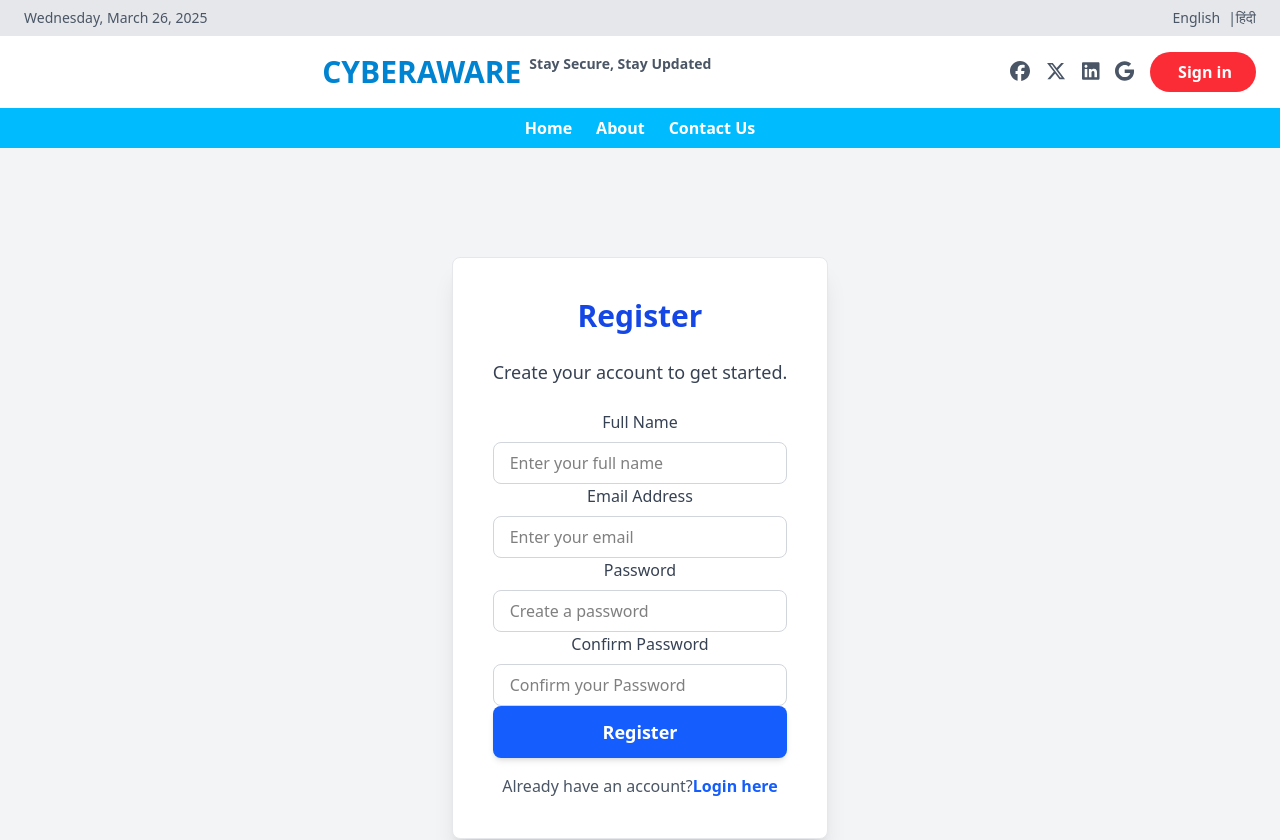
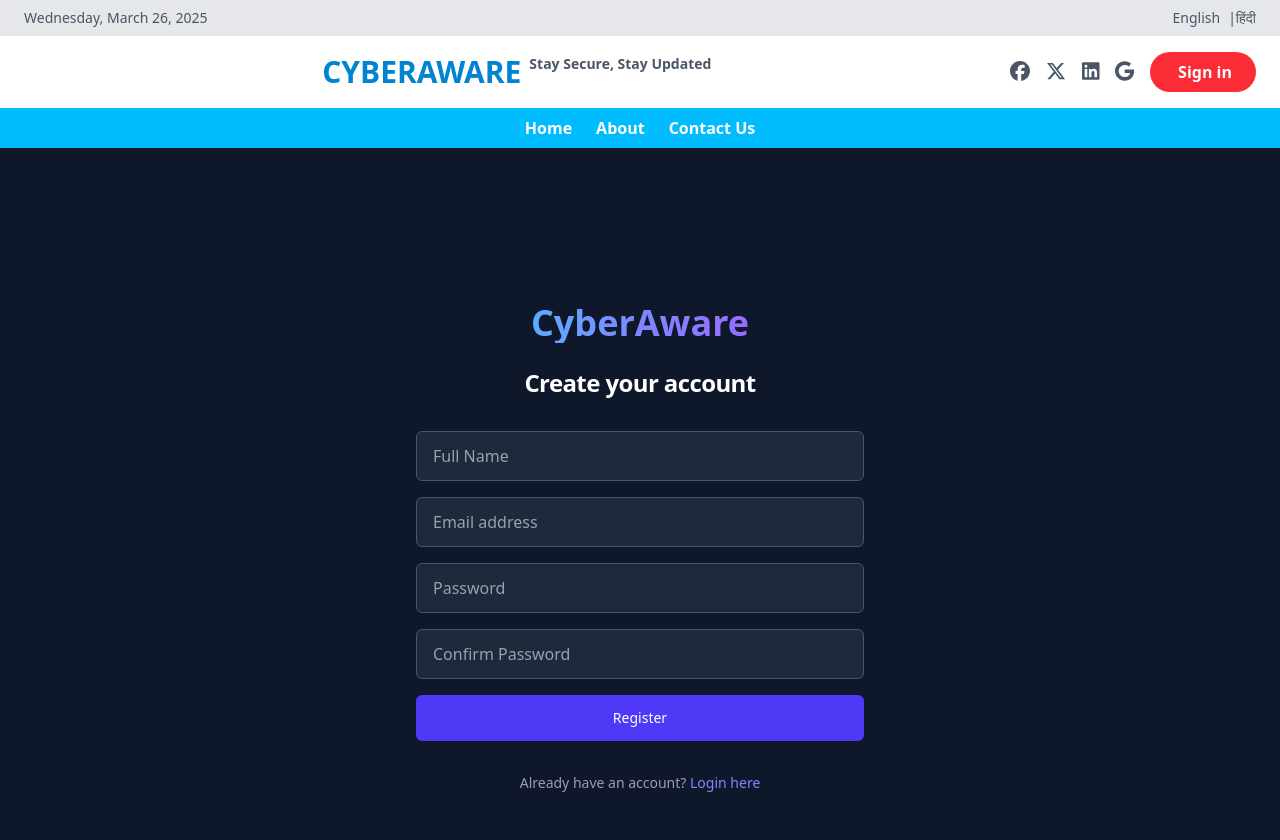
Before and after one commit to amankhan2005/CyberAware, a Next.js app in the folder frontend/: page /signup in a window 1280 px wide. Shown: the top 840 px of the page. Built offline with nearby package versions, Linux system fonts and the light colour scheme.

Commit message:
userlogin

```diff
--- a/frontend/src/app/(main)/login/page.jsx
+++ b/frontend/src/app/(main)/login/page.jsx
@@ -10,7 +10,7 @@ const Login = () => {
   const loginForm = useFormik({
     initialValues: {
       email: '',
-      password: ''
+      password: '',
     },
     onSubmit: async (values) => {
       try {
@@ -21,81 +21,68 @@ const Login = () => {
       } catch (err) {
         toast.error('Login Failed');
       }
-    }
+    },
   });
 
   return (
-    <div className="min-h-screen flex">
-      {/* Left Side */}
-      <div className="w-full md:w-1/2 flex flex-col justify-center px-8 sm:px-16 lg:px-24 bg-white">
-        {/* Logo */}
-        <div className="mb-6">
-          <h1 className="text-xl font-bold text-purple-700">Cyber<span className="text-black">Aware</span></h1>
+    <div className="min-h-screen bg-[#0f172a] flex items-center justify-center px-4">
+      <div className="max-w-md w-full space-y-8">
+        {/* Logo and Heading */}
+        <div className="text-center">
+          <h1 className="text-4xl font-extrabold text-transparent bg-clip-text bg-gradient-to-r from-cyan-400 via-indigo-400 to-purple-500">
+            CyberAware
+          </h1>
+          <h2 className="mt-6 text-2xl font-bold tracking-tight text-white">
+            Sign in to your account
+          </h2>
         </div>
 
-        {/* Welcome Text */}
-        <div className="max-w-md w-full">
-          <h2 className="text-3xl font-semibold text-gray-900 mb-2">Welcome back</h2>
-          <p className="text-sm text-gray-500 mb-6">Please enter your details</p>
-
-          <form onSubmit={loginForm.handleSubmit} className="space-y-4">
+        {/* Form */}
+        <form onSubmit={loginForm.handleSubmit} className="mt-8 space-y-6">
+          <div className="rounded-md shadow-sm space-y-4">
             <input
               type="email"
               name="email"
-              placeholder="Email address"
               value={loginForm.values.email}
               onChange={loginForm.handleChange}
-              className="w-full px-4 py-3 border border-gray-300 rounded-md focus:outline-none focus:ring-2 focus:ring-purple-600"
               required
+              placeholder="Email address"
+              className="appearance-none relative block w-full px-4 py-3 rounded-md bg-[#1e293b] border border-gray-600 text-white placeholder-gray-400 focus:outline-none focus:ring-2 focus:ring-indigo-500"
             />
+            <div className="relative">
               <input
                 type="password"
                 name="password"
-              placeholder="Password"
                 value={loginForm.values.password}
                 onChange={loginForm.handleChange}
-              className="w-full px-4 py-3 border border-gray-300 rounded-md focus:outline-none focus:ring-2 focus:ring-purple-600"
                 required
+                placeholder="Password"
+                className="appearance-none relative block w-full px-4 py-3 rounded-md bg-[#1e293b] border border-gray-600 text-white placeholder-gray-400 focus:outline-none focus:ring-2 focus:ring-indigo-500"
               />
-
-            <div className="flex items-center justify-between text-sm">
-              <label className="flex items-center space-x-2">
-                <input type="checkbox" className="form-checkbox text-purple-600" />
-                <span>Remember for 30 days</span>
-              </label>
-              <a href="#" className="text-purple-700 hover:underline">Forgot password</a>
+              <div className="absolute inset-y-0 right-0 flex items-center pr-3 text-sm">
+                <a href="#" className="text-indigo-400 hover:underline">
+                  Forgot password?
+                </a>
+              </div>
+            </div>
           </div>
 
           <button
             type="submit"
-              className="w-full bg-purple-700 text-white py-3 rounded-md hover:bg-purple-800 transition"
+            className="group w-full flex justify-center py-3 px-4 border border-transparent text-sm font-medium rounded-md text-white bg-indigo-600 hover:bg-indigo-700 focus:outline-none"
           >
             Sign in
           </button>
-
-            <button
-              type="button"
-              className="w-full border border-gray-300 py-3 rounded-md flex items-center justify-center space-x-2 hover:bg-gray-50 transition"
-            >
-              <img src="/google-logo.png" alt="Google" className="w-5 h-5" />
-              <span>Sign in with Google</span>
-            </button>
         </form>
 
-          <p className="mt-6 text-center text-sm text-gray-600">
+        {/* Footer */}
+        <p className="mt-6 text-center text-sm text-slate-400">
   Don’t have an account?{' '}
-            <a href="/signup" className="text-purple-700 hover:underline font-medium">Sign up</a>
+  <a href="/signup" className="text-indigo-400 hover:underline font-medium">
+    Register here
+  </a>
 </p>
-        </div>
-      </div>
 
-      {/* Right Side */}
-      <div className="hidden md:block w-1/2 bg-purple-200">
-        <img
-          src="/cyber-login-illustration.png"
-          alt="Cyber login art"
-          className="w-full h-full object-cover"
-        />
       </div>
     </div>
   );
--- a/frontend/src/app/(main)/signup/expert_login/page.jsx
+++ /dev/null
@@ -1,134 +0,0 @@
-'use client';
-import axios from 'axios';
-import { useFormik } from 'formik';
-import { useRouter } from 'next/navigation';
-import React from 'react';
-import toast from 'react-hot-toast';
-import * as Yup from 'yup';
-
-
-const SignupSchema = Yup.object().shape({
-    name: Yup.string().min(2, 'Too Short..!').max(50, 'Too Long!').required('Required'),
-    email: Yup.string().email('Invalid email').required('Required'),
-    password: Yup.string().min(7, 'Password is too short').required('Required'),
-    confirmPassword: Yup.string().required('Required').oneOf([Yup.ref('password'), null], 'Passwords must match'),
-});
-
-const Signup = () => {
-
-    const router = useRouter();
-
-    const signupForm = useFormik({
-        initialValues: {
-            name: '',
-            email: '',
-            password: '',
-            confirmPassword: ''
-         },
-        onSubmit: (values, { resetForm }) => {
-            axios.post('http://localhost:5000/expert/add', values)
-                .then((result) => {
-                  console.log(result.data);
-                    toast.success('User Created Successfully !!')
-                    resetForm();
-                    router.push('/login');
-                }).catch((err) => {
-                    console.log(err);
-                    toast.error('Something went wrong !!')
-                });
-        },
-        validationSchema: SignupSchema,
-    })
-
-  return (
-    <div>
-      <div className="bg-gray-100 flex items-center justify-center min-h-screen">
-        <div className="bg-white shadow-xl rounded-lg p-10 max-w-md text-center border border-gray-200">
-          <h1 className="text-3xl font-extrabold text-blue-700 mb-6">Register</h1>
-          <p className="text-gray-700 text-lg mb-6">
-            Create your account to get started.
-          </p>
-          <form onSubmit={signupForm.handleSubmit}>
-            <div>
-              <label className="block text-gray-700 font-medium mb-2" htmlFor="name">
-                Full Name
-              </label>
-              <input
-                className="w-full px-4 py-2 border border-gray-300 rounded-lg focus:ring-2 focus:ring-blue-500 outline-none"
-                type="text"
-                id="name"
-                onChange={signupForm.handleChange}
-                value={signupForm.values.name}
-                placeholder="Enter your full name"
-                required=""
-              />
-            </div>
-            <div>
-              <label className="block text-gray-700 font-medium mb-2" htmlFor="email">
-                Email Address
-              </label>
-              <input
-                className="w-full px-4 py-2 border border-gray-300 rounded-lg focus:ring-2 focus:ring-blue-500 outline-none"
-                type="email"
-                id="email"
-                onChange={signupForm.handleChange}
-                value={signupForm.values.email}
-
-                placeholder="Enter your email"
-                required=""
-              />
-            </div>
-            <div>
-              <label
-                className="block text-gray-700 font-medium mb-2"
-                htmlFor="password"
-              >
-                Password
-              </label>
-              <input
-                className="w-full px-4 py-2 border border-gray-300 rounded-lg focus:ring-2 focus:ring-blue-500 outline-none"
-                type="password"
-                id="password"
-                onChange={signupForm.handleChange}
-                value={signupForm.values.password}
-                placeholder="Create a password"
-                required=""
-              />
-            </div>
-            <div>
-              <label
-                className="block text-gray-700 font-medium mb-2"
-                htmlFor="confirmPassword"
-              >
-               Confirm Password
-              </label>
-              <input
-                className="w-full px-4 py-2 border border-gray-300 rounded-lg focus:ring-2 focus:ring-blue-500 outline-none"
-                type="password"
-                id="confirmPassword"
-                onChange={signupForm.handleChange}
-                value={signupForm.values.confirmPassword}
-                placeholder="Confirm your Password"
-                required=""
-              />
-            </div>
-            <button type='submit' className="bg-blue-600 text-white px-6 py-3 rounded-lg shadow-md text-lg font-semibold hover:bg-blue-700 transition w-full">
-              Register
-            </button>
-          </form>
-          <p className="text-gray-600 mt-4">
-            Already have an account?
-            <a
-              href="/login"
-              className="text-blue-600 font-semibold hover:underline"
-            >
-              Login here
-            </a>
-          </p>
-        </div>
-      </div>
-    </div>
-  )
-}
-
-export default Signup
--- a/frontend/src/app/(main)/signup/page.jsx
+++ b/frontend/src/app/(main)/signup/page.jsx
@@ -2,10 +2,8 @@
 import axios from 'axios';
 import { useFormik } from 'formik';
 import { useRouter } from 'next/navigation';
-import React from 'react';
 import toast from 'react-hot-toast';
 import * as Yup from 'yup';
-
 
 const SignupSchema = Yup.object().shape({
   name: Yup.string().min(2, 'Too Short..!').max(50, 'Too Long!').required('Required'),
@@ -15,7 +13,6 @@ const SignupSchema = Yup.object().shape({
 });
 
 const Signup = () => {
-
   const router = useRouter();
 
   const signupForm = useFormik({
@@ -23,112 +20,92 @@ const Signup = () => {
       name: '',
       email: '',
       password: '',
-            confirmPassword: ''
+      confirmPassword: '',
     },
-        onSubmit: (values, { resetForm }) => {
-            axios.post('http://localhost:5000/user/add', values)
-                .then((result) => {
-                  console.log(result.data);
-                    toast.success('User Created Successfully !!')
+    onSubmit: async (values, { resetForm }) => {
+      try {
+        const result = await axios.post('http://localhost:5000/user/add', values);
+        toast.success('User Created Successfully !!');
         resetForm();
         router.push('/login');
-                }).catch((err) => {
+      } catch (err) {
         console.log(err);
-                    toast.error('Something went wrong !!')
-                });
+        toast.error('Something went wrong !!');
+      }
     },
     validationSchema: SignupSchema,
-    })
+  });
 
   return (
-    <div>
-      <div className="bg-gray-100 flex items-center justify-center min-h-screen">
-        <div className="bg-white shadow-xl rounded-lg p-10 max-w-md text-center border border-gray-200">
-          <h1 className="text-3xl font-extrabold text-blue-700 mb-6">Register</h1>
-          <p className="text-gray-700 text-lg mb-6">
-            Create your account to get started.
-          </p>
-          <form onSubmit={signupForm.handleSubmit}>
-            <div>
-              <label className="block text-gray-700 font-medium mb-2" htmlFor="name">
-                Full Name
-              </label>
+    <div className="min-h-screen bg-[#0f172a] flex items-center justify-center px-4">
+      <div className="max-w-md w-full space-y-8">
+        {/* Logo and Heading */}
+        <div className="text-center">
+          <h1 className="text-4xl font-extrabold text-transparent bg-clip-text bg-gradient-to-r from-cyan-400 via-indigo-400 to-purple-500">
+            CyberAware
+          </h1>
+          <h2 className="mt-6 text-2xl font-bold tracking-tight text-white">
+            Create your account
+          </h2>
+        </div>
+
+        {/* Form */}
+        <form onSubmit={signupForm.handleSubmit} className="mt-8 space-y-4">
           <input
-                className="w-full px-4 py-2 border border-gray-300 rounded-lg focus:ring-2 focus:ring-blue-500 outline-none"
             type="text"
-                id="name"
+            name="name"
+            placeholder="Full Name"
+            value={signupForm.values.name}
             onChange={signupForm.handleChange}
-                value={signupForm.values.name}
-                placeholder="Enter your full name"
-                required=""
+            className="w-full px-4 py-3 rounded-md bg-[#1e293b] border border-gray-600 text-white placeholder-gray-400 focus:outline-none focus:ring-2 focus:ring-indigo-500"
+            required
           />
-            </div>
-            <div>
-              <label className="block text-gray-700 font-medium mb-2" htmlFor="email">
-                Email Address
-              </label>
           <input
-                className="w-full px-4 py-2 border border-gray-300 rounded-lg focus:ring-2 focus:ring-blue-500 outline-none"
             type="email"
-                id="email"
+            name="email"
+            placeholder="Email address"
+            value={signupForm.values.email}
             onChange={signupForm.handleChange}
-                value={signupForm.values.email}
+            className="w-full px-4 py-3 rounded-md bg-[#1e293b] border border-gray-600 text-white placeholder-gray-400 focus:outline-none focus:ring-2 focus:ring-indigo-500"
+            required
+          />
+          <input
+            type="password"
+            name="password"
+            placeholder="Password"
+            value={signupForm.values.password}
+            onChange={signupForm.handleChange}
+            className="w-full px-4 py-3 rounded-md bg-[#1e293b] border border-gray-600 text-white placeholder-gray-400 focus:outline-none focus:ring-2 focus:ring-indigo-500"
+            required
+          />
+          <input
+            type="password"
+            name="confirmPassword"
+            placeholder="Confirm Password"
+            value={signupForm.values.confirmPassword}
+            onChange={signupForm.handleChange}
+            className="w-full px-4 py-3 rounded-md bg-[#1e293b] border border-gray-600 text-white placeholder-gray-400 focus:outline-none focus:ring-2 focus:ring-indigo-500"
+            required
+          />
 
-                placeholder="Enter your email"
-                required=""
-              />
-            </div>
-            <div>
-              <label
-                className="block text-gray-700 font-medium mb-2"
-                htmlFor="password"
+          <button
+            type="submit"
+            className="group w-full flex justify-center py-3 px-4 border border-transparent text-sm font-medium rounded-md text-white bg-indigo-600 hover:bg-indigo-700 focus:outline-none"
           >
-                Password
-              </label>
-              <input
-                className="w-full px-4 py-2 border border-gray-300 rounded-lg focus:ring-2 focus:ring-blue-500 outline-none"
-                type="password"
-                id="password"
-                onChange={signupForm.handleChange}
-                value={signupForm.values.password}
-                placeholder="Create a password"
-                required=""
-              />
-            </div>
-            <div>
-              <label
-                className="block text-gray-700 font-medium mb-2"
-                htmlFor="confirmPassword"
-              >
-               Confirm Password
-              </label>
-              <input
-                className="w-full px-4 py-2 border border-gray-300 rounded-lg focus:ring-2 focus:ring-blue-500 outline-none"
-                type="password"
-                id="confirmPassword"
-                onChange={signupForm.handleChange}
-                value={signupForm.values.confirmPassword}
-                placeholder="Confirm your Password"
-                required=""
-              />
-            </div>
-            <button type='submit' className="bg-blue-600 text-white px-6 py-3 rounded-lg shadow-md text-lg font-semibold hover:bg-blue-700 transition w-full">
             Register
           </button>
         </form>
-          <p className="text-gray-600 mt-4">
-            Already have an account?
-            <a
-              href="/login"
-              className="text-blue-600 font-semibold hover:underline"
-            >
+
+        {/* Footer */}
+        <p className="mt-4 text-center text-sm text-gray-400">
+          Already have an account?{' '}
+          <a href="/login" className="text-indigo-400 font-medium hover:underline">
             Login here
           </a>
         </p>
       </div>
     </div>
-    </div>
-  )
-}
+  );
+};
 
-export default Signup
+export default Signup;
```
Lines whose indentation alone changed are shown as unchanged.
